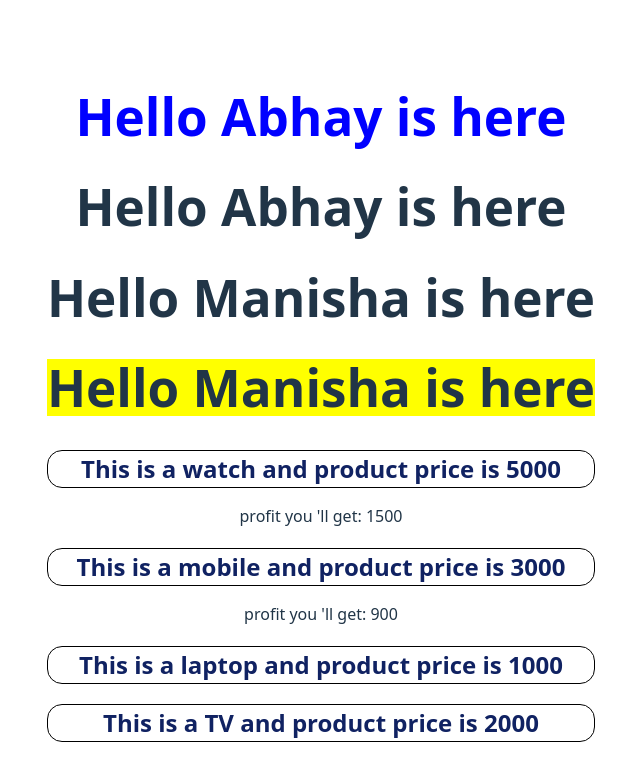
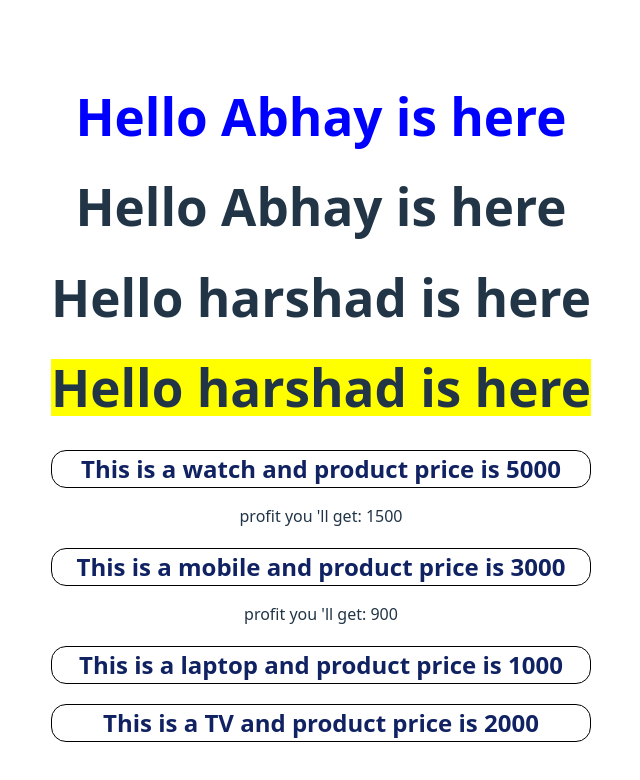
Before and after one commit to Abhay9326397439/react-practice, a React (Vite) app: page / in a window 1280 px wide. Shown: the top 780 px of the page, without its empty margins (319-959 px from the left). Built offline with nearby package versions, Linux system fonts and the light colour scheme.

Commit message:
modified product file

```diff
--- a/src/Product.jsx
+++ b/src/Product.jsx
@@ -6,7 +6,7 @@ function Product(){
     return (
         <div>
        <User name="Abhay" textColor="blue"/>
-       <User name="Manisha" backGroundColor="yellow"/>
+       <User name="harshad" backGroundColor="yellow"/>
       <ProductItem title="watch" price={5000} />
       <ProductItem title="mobile" price={3000}/>
       <ProductItem title="laptop" price={1000}/>
```
